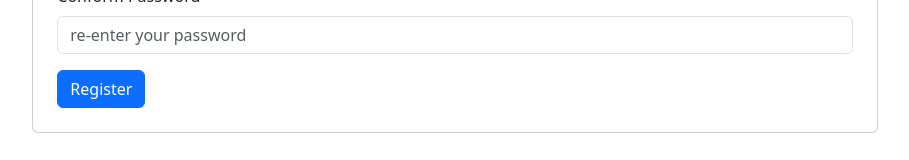
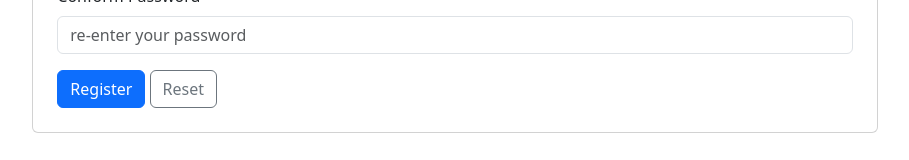
Before and after one commit to ajmalfaris11/form, a React (Vite) app: page / in a window 1280 px wide. Shown: the part 419-579 px from the top of the page, without its empty margins (185-1094 px from the left). Built offline with nearby package versions, Linux system fonts and the light colour scheme.

Commit message:
reset button created and it's custom hook to reset all input values

```diff
--- a/src/App.jsx
+++ b/src/App.jsx
@@ -17,7 +17,7 @@ export default function App() {
 }
 
 function RegistrationForm() {
-  const {values, handleInput} = useForm ();
+  const {values, handleInput, resetValues} = useForm ();
 
   const submitForm = (event) => {
     event.preventDefault();
@@ -59,8 +59,11 @@ function RegistrationForm() {
         value={values.confirmpassword}
         onChange = {handleInput}
       />
-
+      <div className="mt-3">
       <Button type="submit">Register</Button>
+      {" "}
+      <Button variant="outline-secondary" onClick={resetValues}>Reset</Button>
+      </div>
     </Form>
   );
 }
@@ -89,5 +92,14 @@ const useForm = ()=> {
     })
   }
 
-  return {values, handleInput}
+  const resetValues = (event) => {
+    setValues({
+      fullname: "",
+      email: "",
+      password: "",
+      confirmpassword: ""
+    })
+  }
+
+  return {values, handleInput, resetValues }
 }
```
